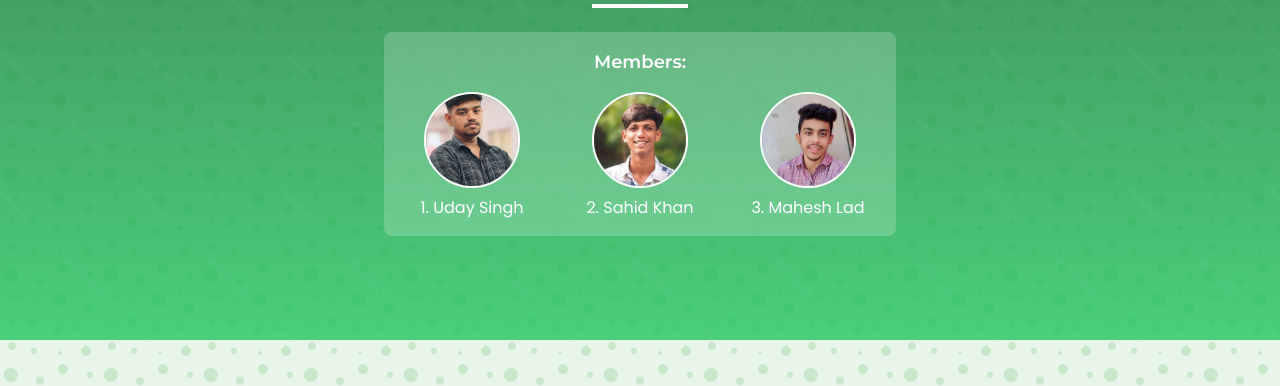
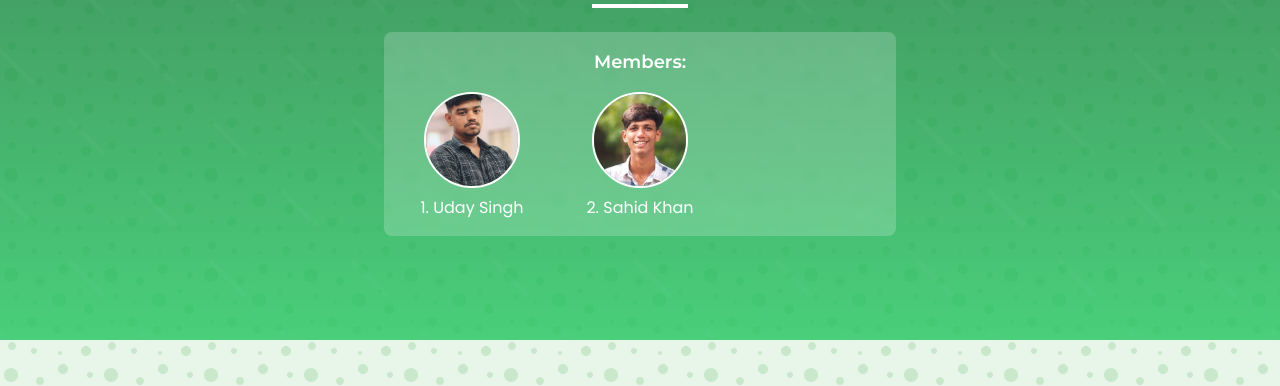
Before and after one commit to Blazy070/ECO-Clu, a plain HTML site: page index.html in a window 1280 px wide. Shown: the part 236-622 px from the top of the page. Drawn offline with nearby package versions, Linux system fonts and the light colour scheme.

Commit message:
Update index.html

```diff
--- a/index.html
+++ b/index.html
@@ -55,10 +55,6 @@
                     <div class="flex flex-col items-center">
                         <img src="sahid.jpg" alt="Sahid Khan portrait - smiling male student with short hair dressed in formal school attire" class="w-24 h-24 rounded-full object-cover mb-2 border-2 border-white">
                         <p class="text-white font-medium">2. Sahid Khan</p>
-                    </div>
-                    <div class="flex flex-col items-center">
-                        <img src="mahesh.jpg" alt="Mahesh Lad portrait - male student with glasses smiling in school uniform" class="w-24 h-24 rounded-full object-cover mb-2 border-2 border-white">
-                        <p class="text-white font-medium">3. Mahesh Lad</p>
                     </div>
                 </div>
             </div>
```
